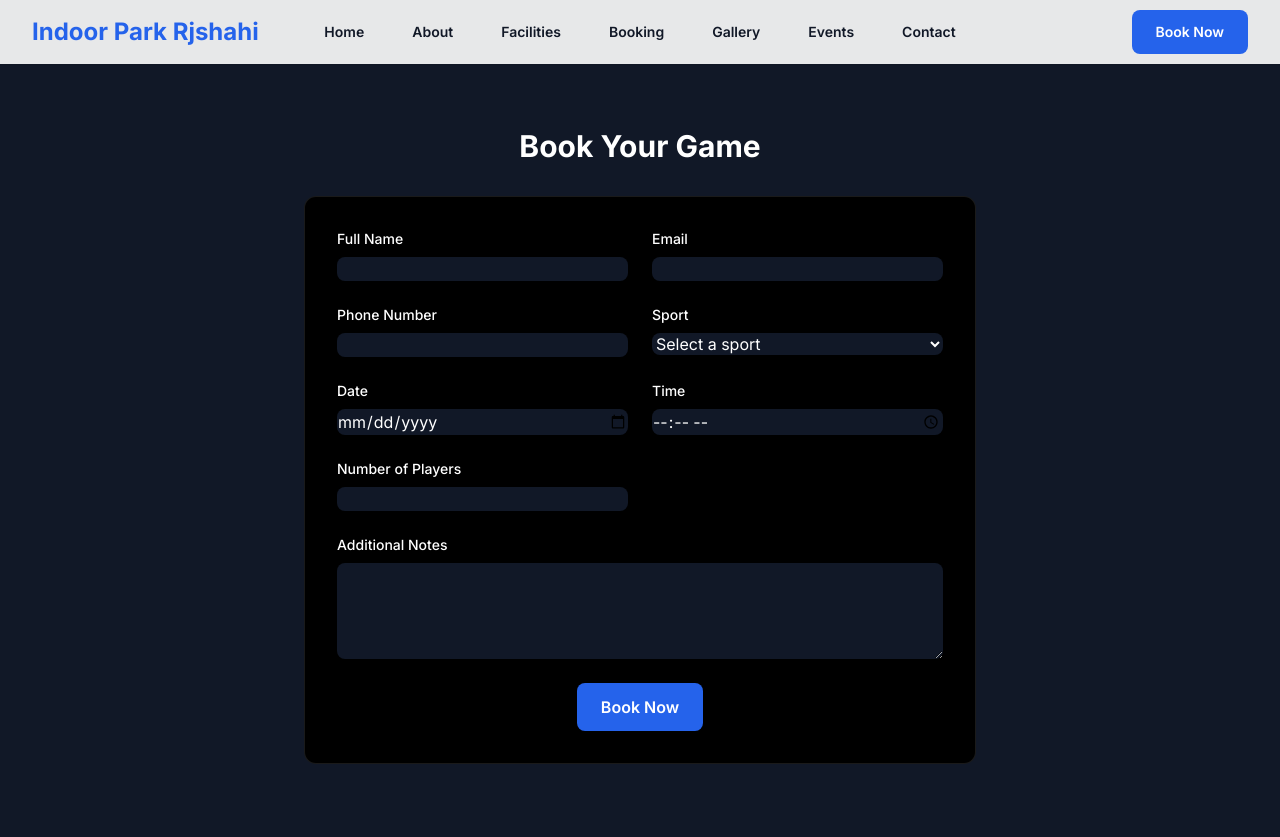
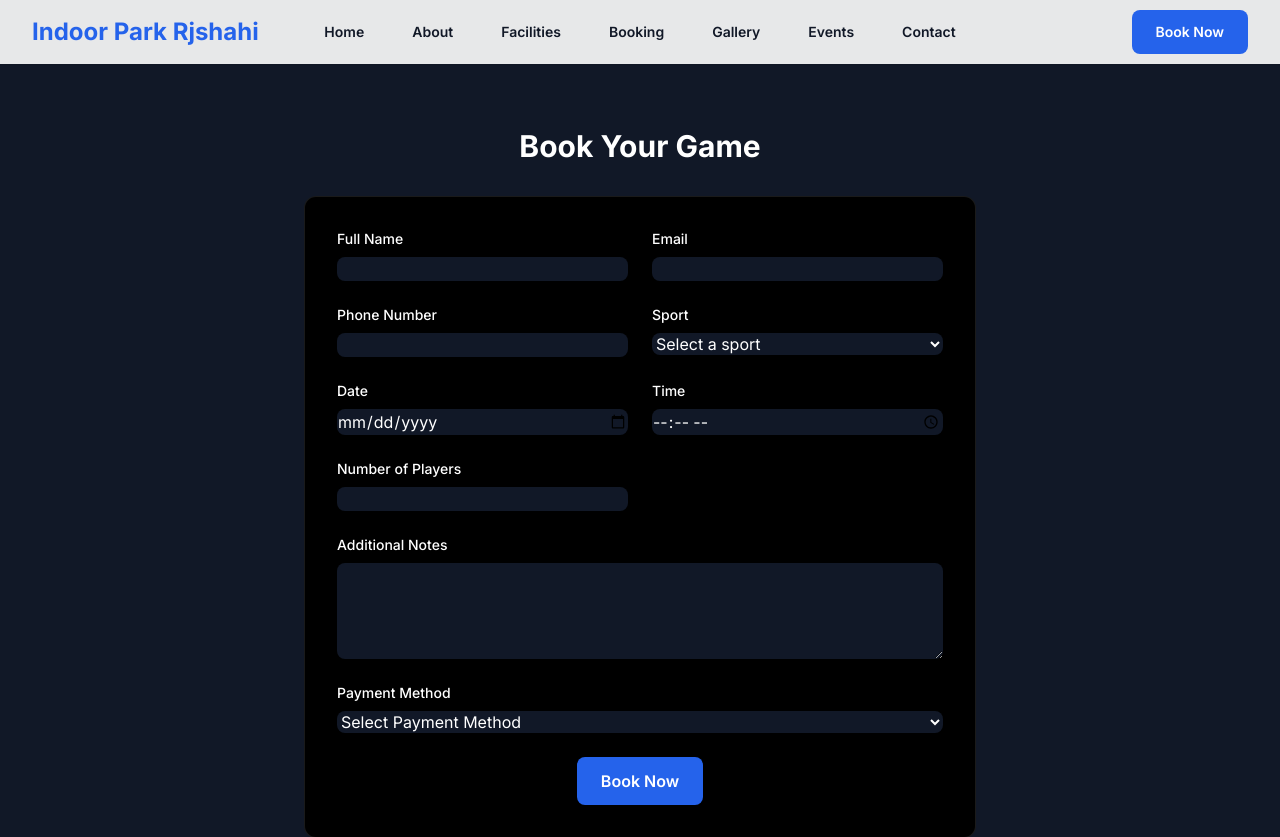
Before and after one commit to ra88ju/indor-playground, a Next.js app: page /booking in a window 1280 px wide. Shown: the top 837 px of the page. Built offline with nearby package versions, Linux system fonts and the light colour scheme.

Commit message:
Add payment method selection to BookingPage form with validation

```diff
--- a/app/booking/page.tsx
+++ b/app/booking/page.tsx
@@ -13,6 +13,7 @@ type FormData = {
   time: string;
   players: number;
   notes: string;
+  paymentMethod: string;
 };
 
 const sports = [
@@ -180,6 +181,25 @@ export default function BookingPage() {
               />
             </div>
 
+            <div>
+              <label htmlFor="paymentMethod" className="block text-sm font-medium text-white mb-2">
+                Payment Method
+              </label>
+              <select
+                id="paymentMethod"
+                {...register("paymentMethod", { required: "Please select a payment method" })}
+                className="mt-1 block w-full rounded-lg bg-gray-900 border-gray-700 text-white focus:border-blue-500 focus:ring-blue-500"
+              >
+                <option value="">Select Payment Method</option>
+                <option value="credit-card">Credit Card</option>
+                <option value="paypal">PayPal</option>
+                <option value="cash">Cash</option>
+              </select>
+              {errors.paymentMethod && (
+                <p className="mt-1 text-sm text-red-500">{errors.paymentMethod.message}</p>
+              )}
+            </div>
+
             <div className="flex justify-center">
               <button
                 type="submit"
```
